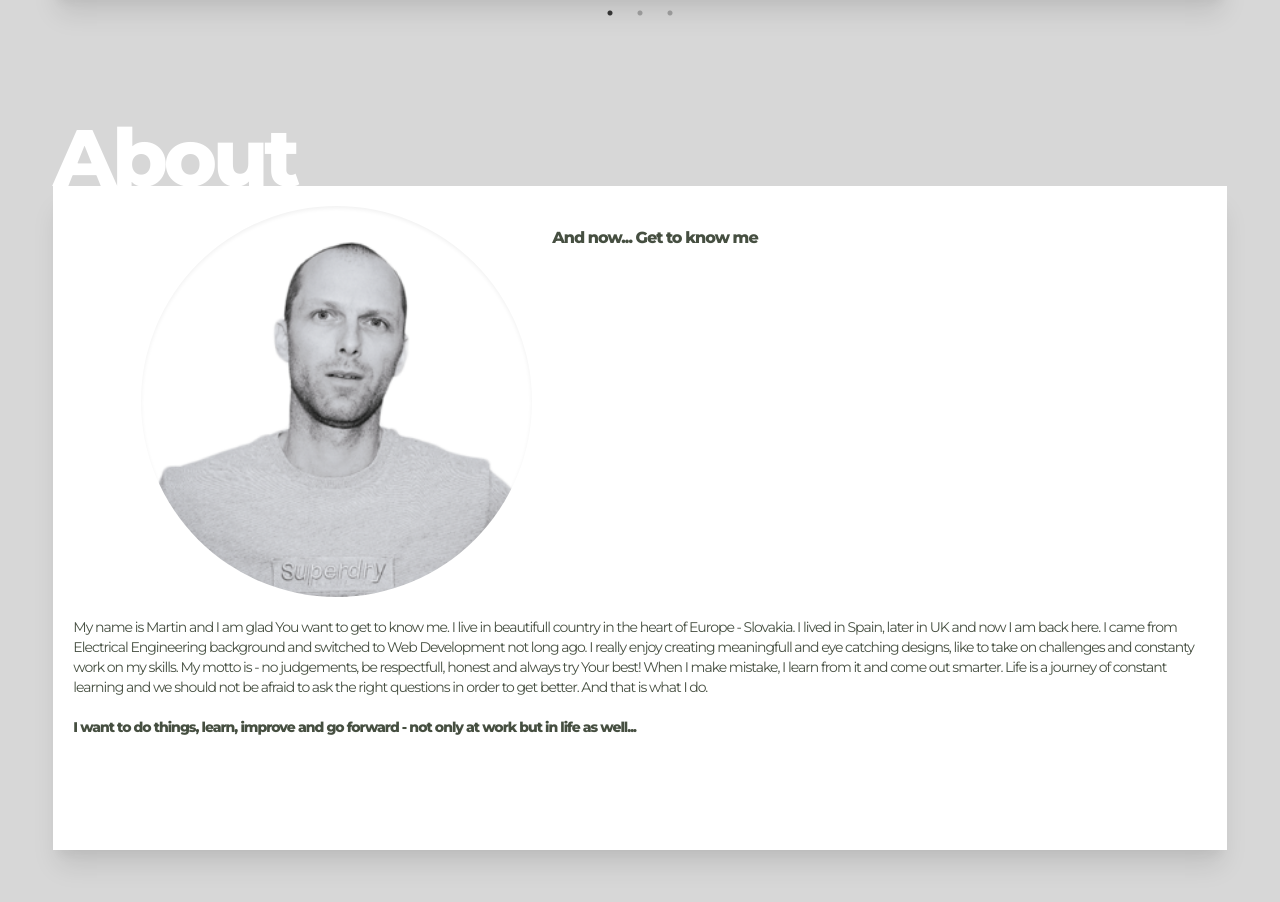
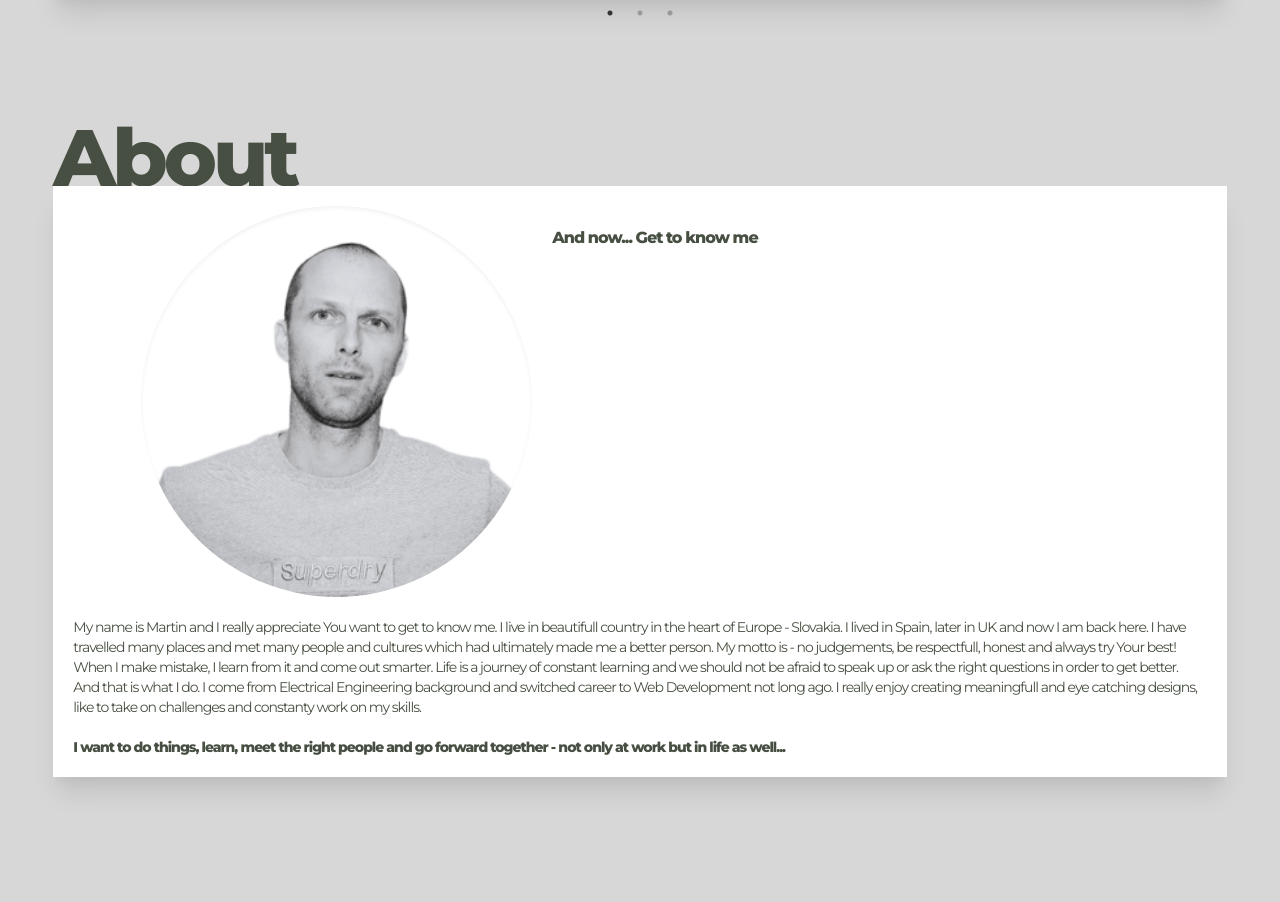
Before and after one commit to MartinKuracka/webmark-react, a React (Create React App) app: page / in a window 1280 px wide. Shown: the part 3966-4868 px from the top of the page. Built offline with nearby package versions, Linux system fonts and the light colour scheme.

Commit message:
desktop content width set

```diff
--- a/src/containers/about_section/about.js
+++ b/src/containers/about_section/about.js
@@ -4,15 +4,15 @@ import Myface from '../../img/face_BW2.PNG';
 const AboutSection = () => {
     return(
         <div className='flex w-full h-screen justify-center' id='about'>
-            <div className='w-11/12 flex mt-20 flex-col'>
-                <h1 className='text-secondary'>About</h1>
-                <div className='h-screen w-full bg-secondary shadow-xl'>
+            <div className='w-11/12 max-w-screen-xl flex mt-20 flex-col'>
+                <h1 className='text-primary'>About</h1>
+                <div className='w-full bg-secondary shadow-xl'>
                     <div className='flex justify-center mt-5'>
                         <img className='w-1/3 br-5 rounded-full border-primary shadow-inner' src={Myface} alt='face' />
                         <h2 className='w-1/2 text-primary font-bold ml-5 mt-5 '>And now...  Get to know me</h2>
                     </div>
-                    <p className='text-primary m-5 text-sm'>My name is Martin and I am glad You want to get to know me. I live in beautifull country in the heart of Europe - Slovakia. I lived in Spain, later in UK and now I am back here. I came from Electrical Engineering background and switched to Web Development not long ago. I really enjoy creating meaningfull and eye catching designs, like to take on challenges and constanty work on my skills. My motto is - no judgements, be respectfull, honest and always try Your best! When I make mistake, I learn from it and come out smarter. Life is a journey of constant learning and we should not be afraid to ask the right questions in order to get better. And that is what I do. </p>
-                    <p className='text-primary m-5 text-sm font-bold'>I want to do things, learn, improve and go forward - not only at work but in life as well...</p>
+                    <p className='text-primary m-5 text-sm'>My name is Martin and I really appreciate You want to get to know me. I live in beautifull country in the heart of Europe - Slovakia. I lived in Spain, later in UK and now I am back here. I have travelled many places and met many people and cultures which had ultimately made me a better person. My motto is - no judgements, be respectfull, honest and always try Your best! When I make mistake, I learn from it and come out smarter. Life is a journey of constant learning and we should not be afraid to speak up or ask the right questions in order to get better. And that is what I do. I come from Electrical Engineering background and switched career to Web Development not long ago. I really enjoy creating meaningfull and eye catching designs, like to take on challenges and constanty work on my skills.  </p>
+                    <p className='text-primary m-5 text-sm font-bold'>I want to do things, learn, meet the right people and go forward together - not only at work but in life as well...</p>
                 </div>
             </div>
         </div>
--- a/src/containers/home_section/home.js
+++ b/src/containers/home_section/home.js
@@ -10,7 +10,7 @@ const HeadSection = () => {
     return(
         <>
         <section className='flex w-full flex-col bg-headerImg items-center image' id='home'>
-            <div className='w-11/12'>
+            <div className='w-11/12 max-w-screen-xl'>
                 <h1 className='text-3xl font-light  mt-24'><span className='text-primary font-extrabold'>W</span>elcome To The</h1>
                 <h1 className='text-5xl'><span className='text-primary font-extrabold'>W</span>ebMark</h1>
                 <img className='-mt-3 w-96' src={Webmark} alt={Webmark}/>
--- a/src/containers/navbar/desktopnavbar.jsx
+++ b/src/containers/navbar/desktopnavbar.jsx
@@ -5,7 +5,7 @@ const DesktopNavbar = () => {
     return(
         <>
         <div className='w-full h-14 bg-primary fixed hidden md:inline-flex justify-center'>
-            <div className='w-11/12 max-w-screen-xl justify-between  inline-flex'>
+            <div className='w-11/12 max-w-screen-xl justify-between inline-flex'>
                 <div className='flex'>
                     <img className='h-6 my-auto m-4' src={Logo} alt='logo'/>
                 </div>
--- a/src/containers/works_section/works.js
+++ b/src/containers/works_section/works.js
@@ -27,7 +27,7 @@ const WorksSection = () => {
 
     return(
         <div className='w-full h-screen bg-works mt-44'>
-        <section className='flex w-11/12 h-screen flex-col mx-auto' id='works'>
+        <section className='flex w-11/12 max-w-screen-xl h-screen flex-col mx-auto' id='works'>
             <div className='flex justify-center'>
                 <div className='flex w-full justify-start'>
                     <h1 className='mt-20 text-background'>Works </h1>
```
